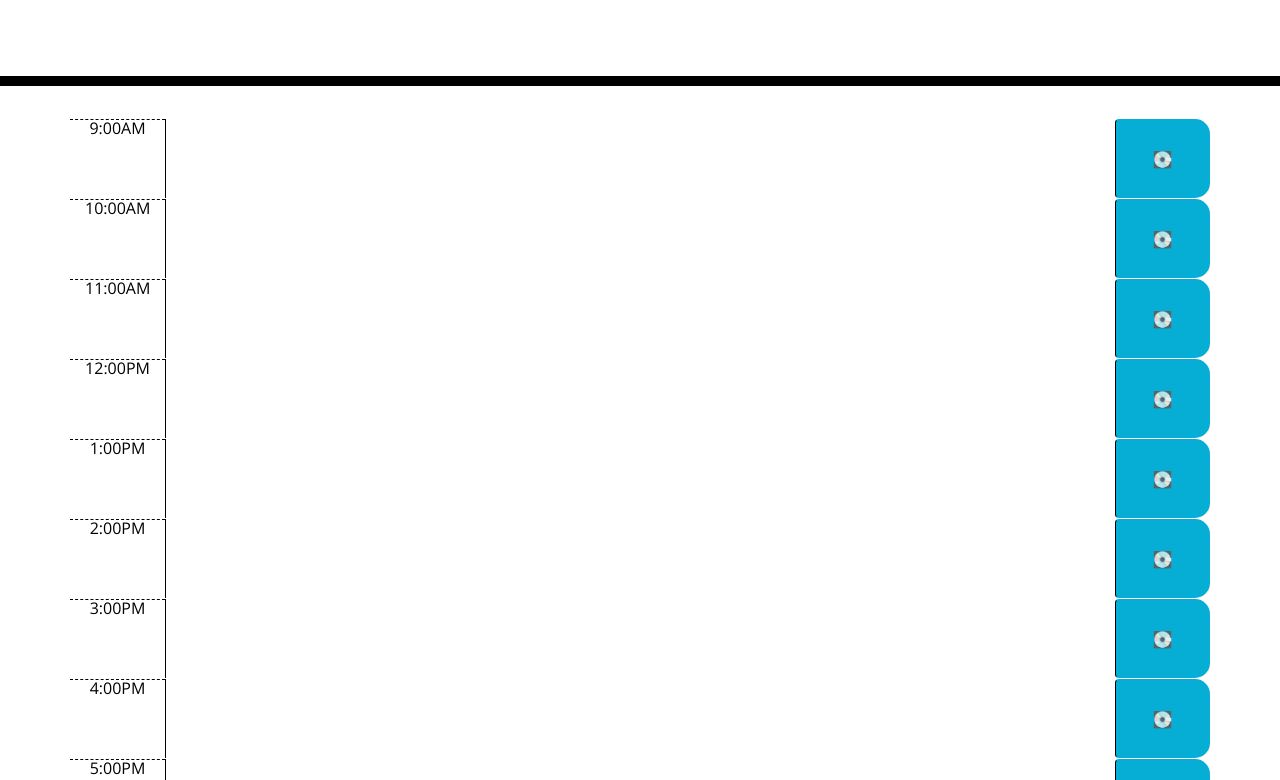
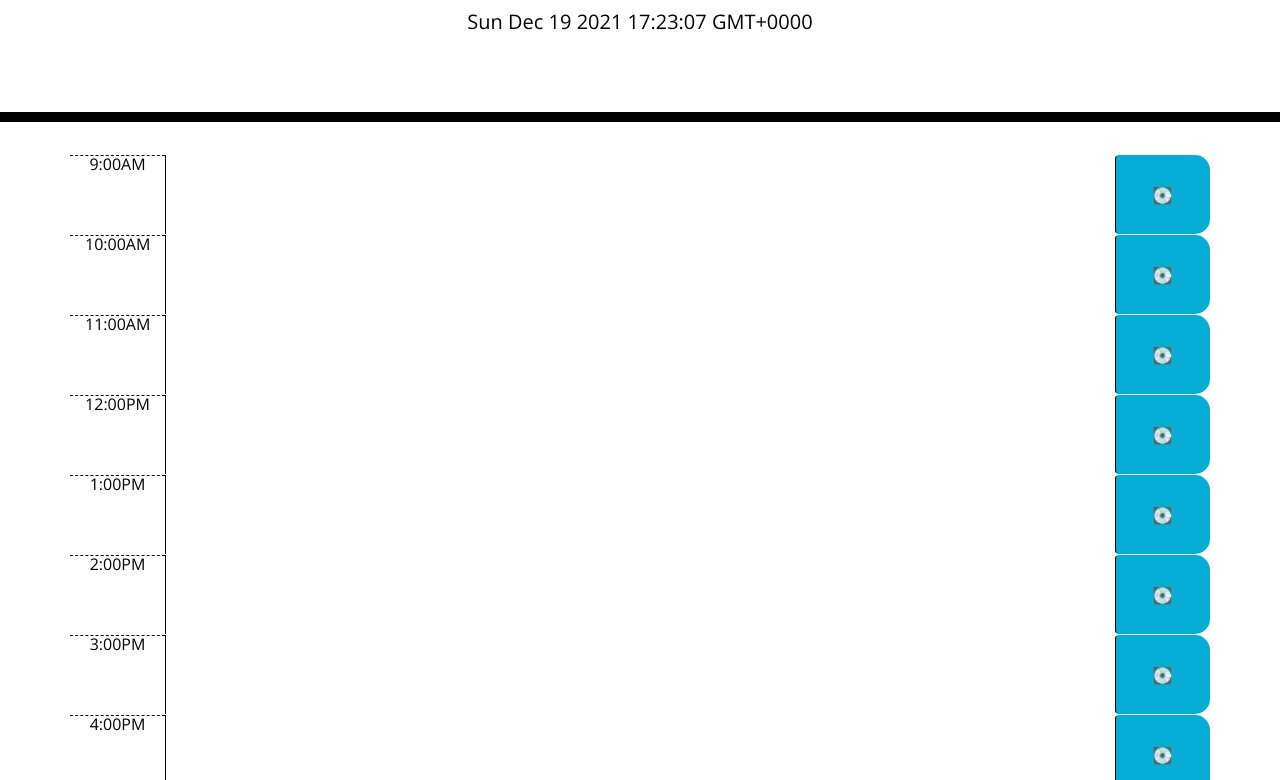
Before and after one commit to jdwerz83/work-scheduler, a plain HTML site: page index.html in a window 1280 px wide. Shown: the part 182-962 px from the top of the page. Drawn offline with nearby package versions, Linux system fonts and the light colour scheme.

Commit message:
added js script to html and added time on the header

```diff
--- a/assets/js/script.js
+++ b/assets/js/script.js
@@ -0,0 +1,12 @@
+var timeEl = $("#currentDay");
+var currentTime;
+clockUpdater();
+loadData();
+
+var clock = setInterval(clockUpdater, 1000)
+
+function clockUpdater(){
+    currentTime = moment();
+    timeEl.text(currentTime);
+    checkTimeBlock();
+}
--- a/index.html
+++ b/index.html
@@ -18,7 +18,7 @@
       href="https://fonts.googleapis.com/css?family=Open+Sans&display=swap"
       rel="stylesheet"
     />
-    <link rel="stylesheet" href="./assets/css/style.css" />
+    <link rel="stylesheet" href="/work-scheduler/assets/css/style.css" />
     <title>Work Day Scheduler</title>
   </head>
 
@@ -79,5 +79,6 @@
 
     <script src="https://code.jquery.com/jquery-3.4.1.min.js"></script>
     <script src="https://cdnjs.cloudflare.com/ajax/libs/moment.js/2.24.0/moment.min.js"></script>
+    <script src="assets/js/script.js"></script>
   </body>
 </html>
```
